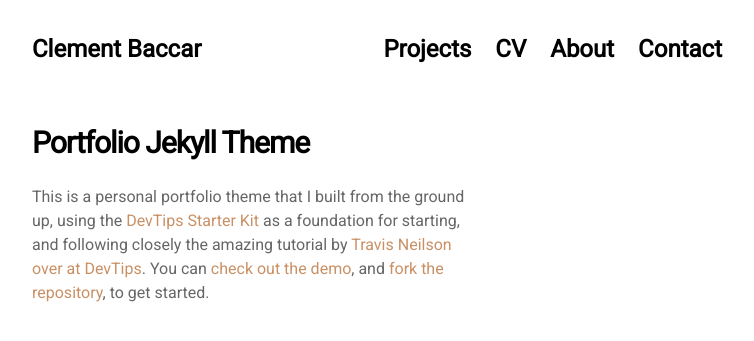
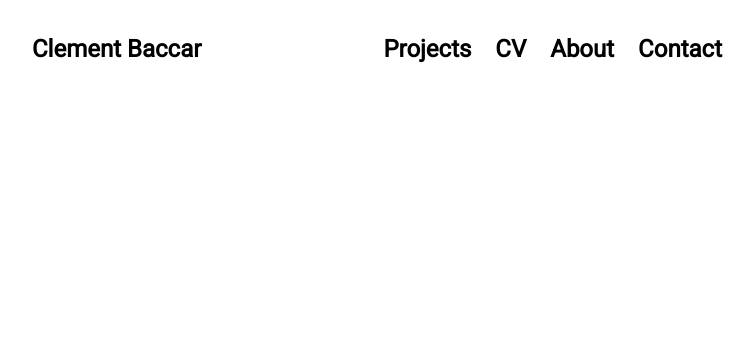
Before and after one commit to clembac/clembac.github.io, a Jekyll site: the page built from pages/about.html, in a window 1280 px wide. Shown: the top 341 px of the page, without its empty margins (263-1017 px from the left). Built offline with Jekyll 4.4.1, drawn with Linux system fonts in a browser that asks for light colours; nearby versions of some CDN libraries.

Commit message:
Update settings.yml

```diff
--- a/_data/settings.yml
+++ b/_data/settings.yml
@@ -40,14 +40,8 @@
 # About Section
 
 about: >
-  # Portfolio Jekyll Theme
-
-  This is a personal portfolio theme that I built from the ground up, using the [DevTips Starter Kit](http://devtipsstarterkit.com/) as a foundation for starting, and following closely the amazing tutorial by [Travis Neilson over at DevTips](https://www.youtube.com/watch?v=T6jKLsxbFg4&list=PL0CB3OvPhDA_STygmp3sDenx3UpdOMk7P). You can [check out the demo](lenpaul.github.io/portfolio-jekyll-theme/), and [fork the repository](https://github.com/LeNPaul/portfolio-jekyll-theme/fork), to get started.
 
 contact: >
-  # Contact
-
-  You may contact me [through my email](mailto:l.nguyen.paul@gmail.com) or [tweet at me](https://twitter.com/intent/tweet?text=%40paululele) if you have any questions or would like to bring up any issues.
 
 #-------------------------------
 # Work Section
```
